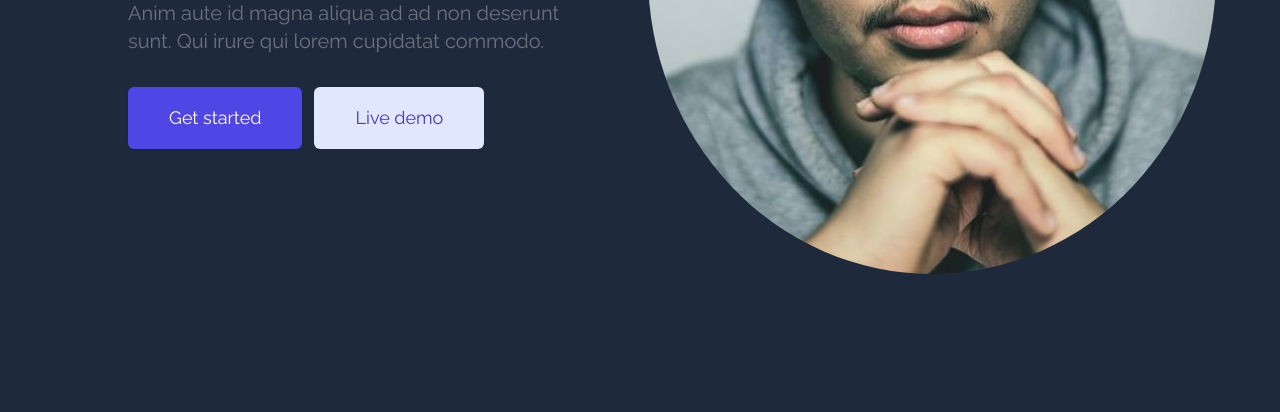
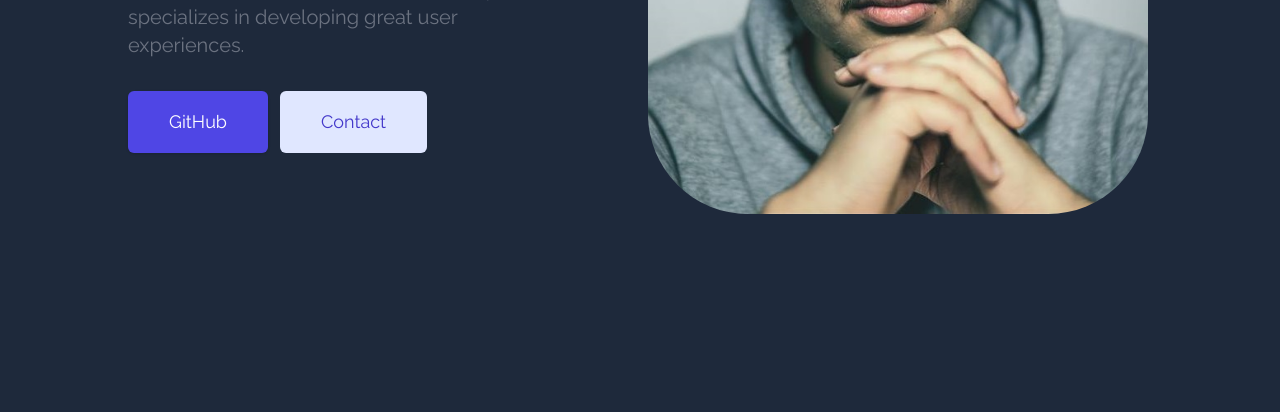
Before and after one commit to luisgcodes/updatedPortfolio, a plain HTML site: page index.html in a window 1280 px wide. Shown: the part 388-800 px from the top of the page. Drawn offline with nearby package versions, Linux system fonts and the light colour scheme.

Commit message:
updatingHero

```diff
--- a/develop/CSS/style.css
+++ b/develop/CSS/style.css
@@ -4,10 +4,11 @@ body {
 }
 
 #hero-img {
-    width: 700px;
-    height: 600px;
-    border-radius: 50% 50%;
+    width: 500px;
+    height: 500px;
+    border-radius: 20%;
 }
+
 
 .hamburger-menu {
     position: fixed;
--- a/index.html
+++ b/index.html
@@ -21,7 +21,7 @@
 
 
 
-                <!-- HAMBURGER MENU -->
+    <!-- HAMBURGER MENU -->
     <div class="hamburger-menu" id="hamburger-menu">
       <div class="menu-bar1"></div>
       <div class="menu-bar2"></div>
@@ -29,7 +29,9 @@
     </div>
 
               <div class="hidden w-full md:flex md:items-center md:w-auto" id="menu">
-                 <ul class="pt-4  text-gray-700 md:flex md:justify-between md:pt-0 text-slate-400 text-lg ">
+
+                <!--Navbar UL  -->
+                <ul class="pt-4 pb-10 text-gray-700 md:flex md:justify-between md:pt-0 text-slate-400 text-lg ">
                    <li>
                      <a class="md:p-4 py-2 block hover:text-indigo-600" href="#"
                        >About Me</a
@@ -70,23 +72,26 @@
                     <span class="text-indigo-600">Frontend Developer.</span>
                   </h2>
                   <p class="mt-3 text-base text-gray-500 sm:mt-5 sm:text-lg sm:max-w-xl sm:mx-auto md:mt-5 md:text-xl lg:mx-0">
-                    Anim aute id magna aliqua ad ad non deserunt sunt. Qui irure qui lorem cupidatat commodo.
+                    I'm a California-based Frontend developer who specializes in developing great user experiences.
                   </p>
                   <div class="mt-5 sm:mt-8 sm:flex justify-start">
                     <div class="rounded-md shadow">
-                      <a href="#" class="w-full flex items-center justify-center px-8 py-3 border border-transparent text-base leading-6 font-medium rounded-md text-white bg-indigo-600 hover:bg-indigo-500 focus:outline-none focus:border-indigo-700 focus:shadow-outline-indigo transition duration-150 ease-in-out md:py-4 md:text-lg md:px-10">
-                        Get started
+                      <a href="https://github.com/luisgcodes" class="w-full flex items-center justify-center px-8 py-3 border border-transparent text-base leading-6 font-medium rounded-md text-white bg-indigo-600 hover:bg-indigo-500 focus:outline-none focus:border-indigo-700 focus:shadow-outline-indigo transition duration-150 ease-in-out md:py-4 md:text-lg md:px-10">
+                        GitHub
                       </a>
                     </div>
                     <div class="mt-3 sm:mt-0 sm:ml-3">
-                      <a href="#" class="w-full flex items-center justify-center px-8 py-3 border border-transparent text-base leading-6 font-medium rounded-md text-indigo-700 bg-indigo-100 hover:text-indigo-600 hover:bg-indigo-50 focus:outline-none focus:shadow-outline-indigo focus:border-indigo-300 transition duration-150 ease-in-out md:py-4 md:text-lg md:px-10">
-                        Live demo
+                      <a href="#" class="w-full flex items-center justify-center px-8 py-3 border border-transparent text-base leading-6 font-medium rounded-md text-indigo-700 bg-indigo-100 hover:text-indigo-600 hover:bg-slate-300		 focus:outline-none focus:shadow-outline-indigo focus:border-indigo-300 transition duration-150 ease-in-out md:py-4 md:text-lg md:px-10" >
+                        Contact
                       </a>
                     </div>
                   </div>
                 </div>
               </main>
           </div>
+
+          <!-- Hero IMG -->
+
           <img id="hero-img" class="w-full object-cover h-72 lg:w-full md:h-screen bg-cover bg-center"  src="./Img/me1.jpg"/>
 
         </div>
```
